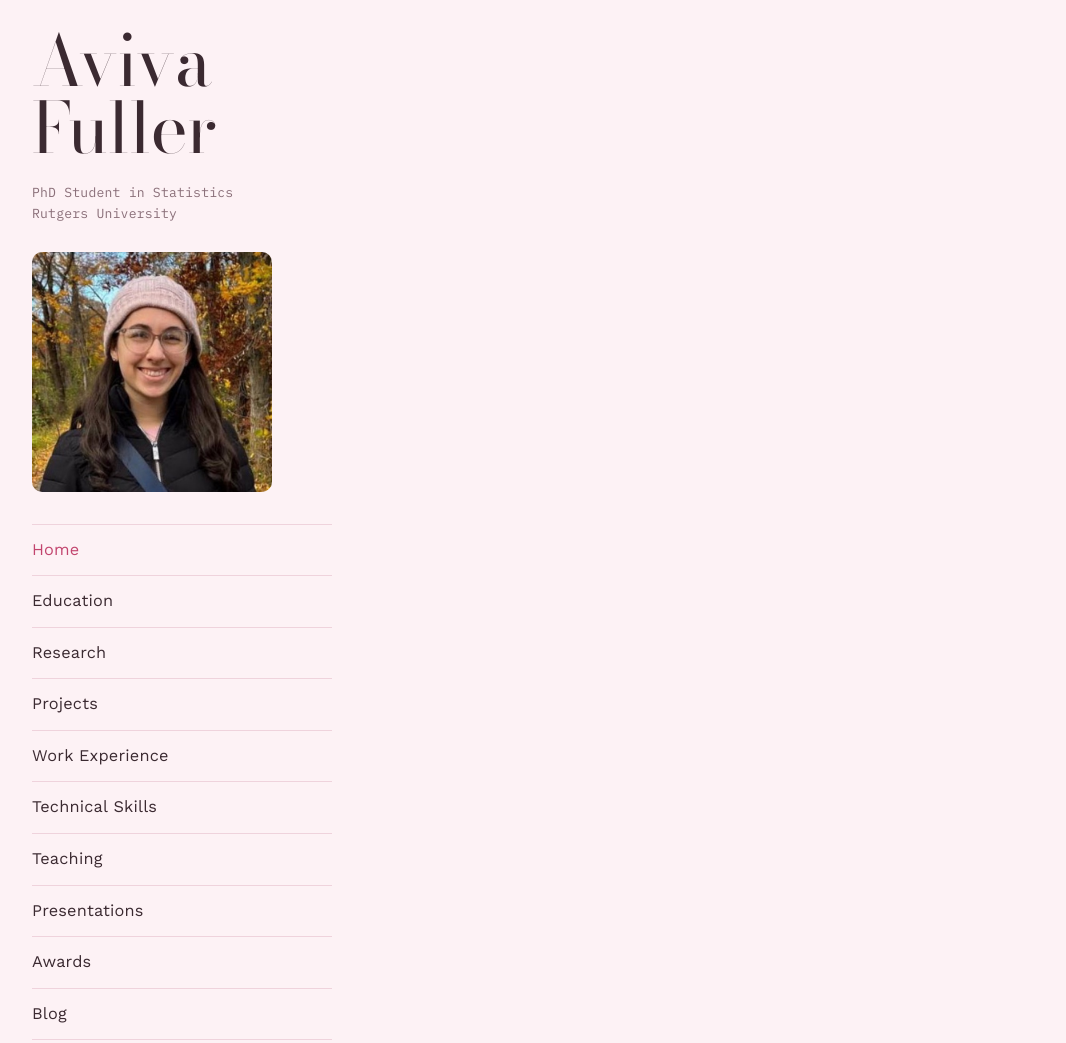
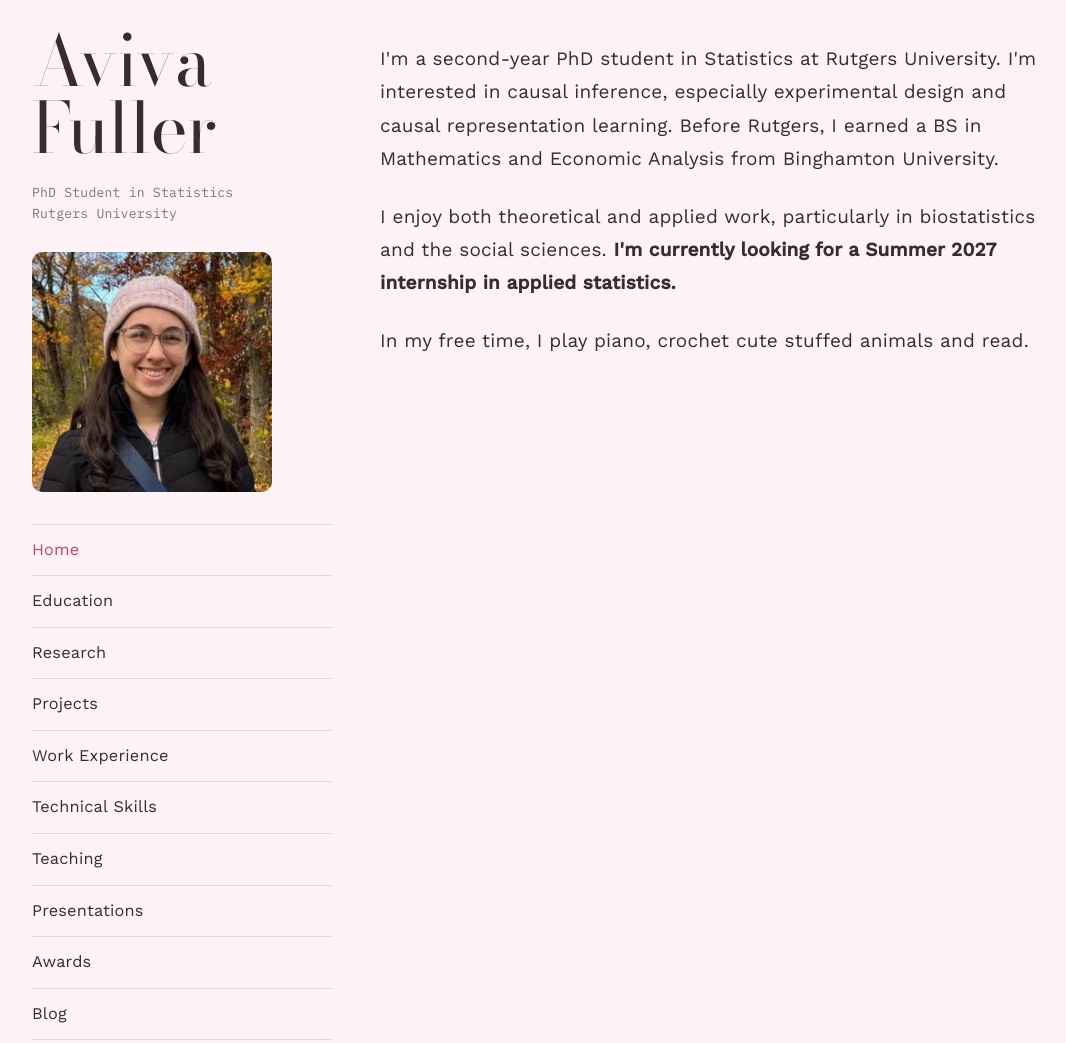
Before and after one commit to avivajfuller/avivajfuller.github.io, a plain HTML site: page index.html in a window 1280 px wide. Shown: the whole page, without its empty margins (92-1158 px from the left). Drawn offline with nearby package versions, Linux system fonts and the light colour scheme.

Commit message:
Add homepage blurb
Co-Authored-By: Claude Opus 5.5 <noreply@anthropic.com>

```diff
--- a/index.html
+++ b/index.html
@@ -42,9 +42,9 @@
     <main class="content">
 
       <section id="home">
-        <!-- Home: write your introduction paragraphs here, e.g.
-        <p>Aviva Fuller is a PhD student in Statistics at Rutgers University ...</p>
-        -->
+        <p>I'm a second-year PhD student in Statistics at Rutgers University. I'm interested in causal inference, especially experimental design and causal representation learning. Before Rutgers, I earned a BS in Mathematics and Economic Analysis from Binghamton University.</p>
+        <p>I enjoy both theoretical and applied work, particularly in biostatistics and the social sciences. <strong>I'm currently looking for a Summer 2027 internship in applied statistics.</strong></p>
+        <p>In my free time, I play piano, crochet cute stuffed animals and read.</p>
       </section>
 
       <section id="education">
```
